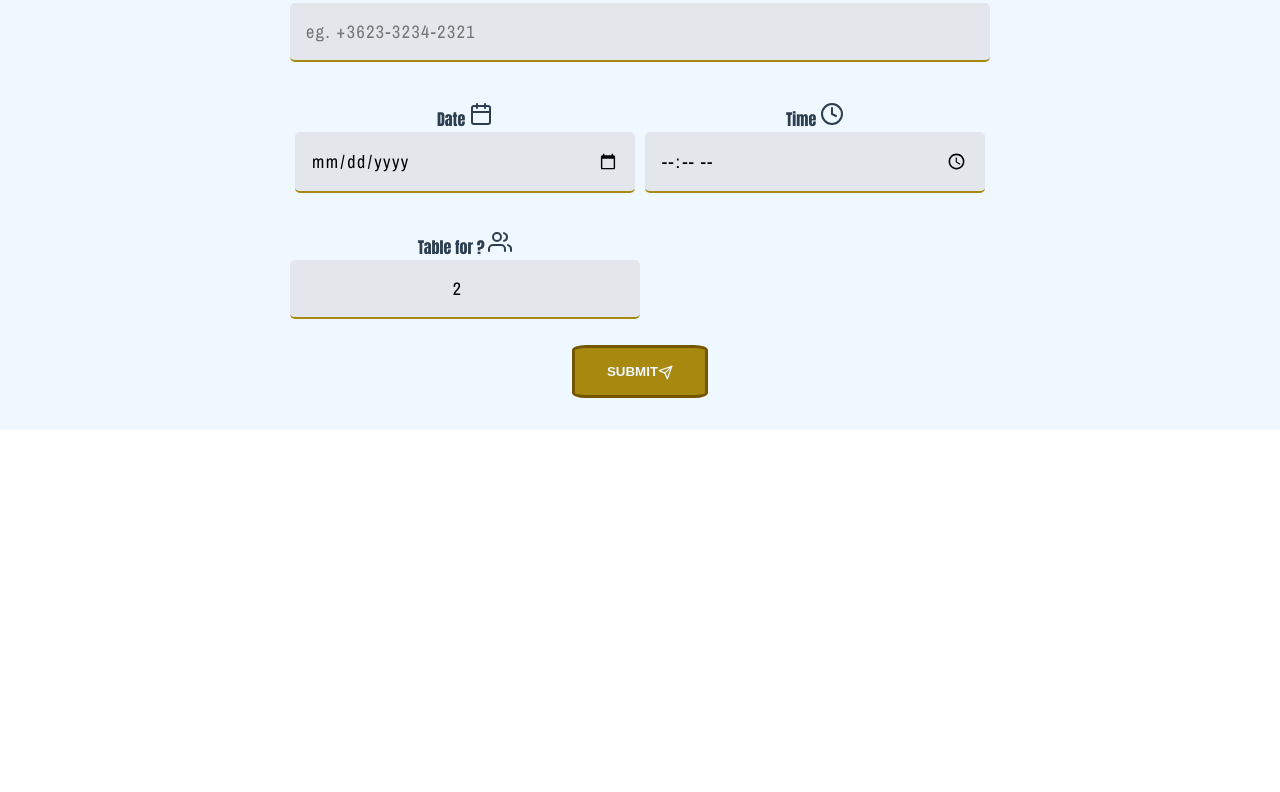
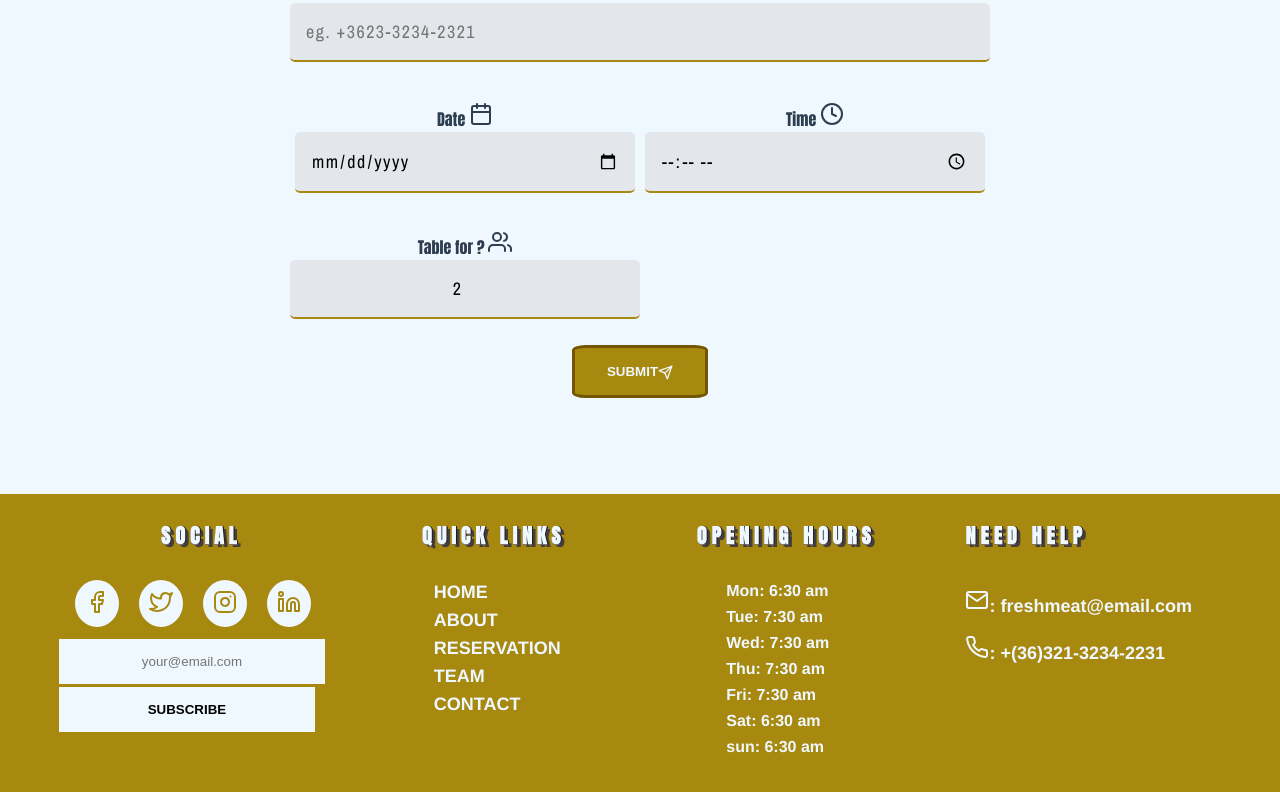
Before and after one commit to eevan7a9/freshmeat-restaurant-e7a9, a Vue app in the folder frontend-restaurant/: page /#/ in a window 1280 px wide. Shown: the part 7343-8135 px from the top of the page. Before the commit the page ends 7773 px from the top, so only its background shows below. Built offline with nearby package versions, Linux system fonts and the light colour scheme.

Commit message:
added gallery

```diff
--- a/frontend-restaurant/src/components/Footer.vue
+++ b/frontend-restaurant/src/components/Footer.vue
@@ -1,29 +1,185 @@
 <template>
   <div class="footer-wrapper">
     <div class="items">
-          <header>Title</header>
+      <header>social</header>
+      <SocialIcons />
+      <div class="subscribe-container">
+        <input type="text" placeholder="your@email.com" />
+        <button>subscribe</button>
+      </div>
     </div>
     <div class="items">
-          <header>Title</header>
+      <header>Quick Links</header>
+      <ul class="quick-links">
+        <li>home</li>
+        <li>about</li>
+        <li>reservation</li>
+        <li>team</li>
+        <li>contact</li>
+      </ul>
     </div>
     <div class="items">
-          <header>Title</header>
+      <header>Opening Hours</header>
+      <ul class="opening-hours">
+        <li>Mon: 6:30 am</li>
+        <li>Tue: 7:30 am</li>
+        <li>Wed: 7:30 am</li>
+        <li>Thu: 7:30 am</li>
+        <li>Fri: 7:30 am</li>
+        <li>Sat: 6:30 am</li>
+        <li>sun: 6:30 am</li>
+      </ul>
     </div>
-      <div class="items">
-          <header>Title</header>
+    <div class="items need-help">
+      <header>Need Help</header>
+      <p>
+        <svg
+          xmlns="http://www.w3.org/2000/svg"
+          width="24"
+          height="24"
+          viewBox="0 0 24 24"
+          fill="none"
+          stroke="currentColor"
+          stroke-width="2"
+          stroke-linecap="round"
+          stroke-linejoin="round"
+        >
+          <path d="M4 4h16c1.1 0 2 .9 2 2v12c0 1.1-.9 2-2 2H4c-1.1 0-2-.9-2-2V6c0-1.1.9-2 2-2z" />
+          <polyline points="22,6 12,13 2,6" />
+        </svg>
+        <span>: freshmeat@email.com</span>
+      </p>
+      <p>
+        <svg
+          xmlns="http://www.w3.org/2000/svg"
+          width="24"
+          height="24"
+          viewBox="0 0 24 24"
+          fill="none"
+          stroke="currentColor"
+          stroke-width="2"
+          stroke-linecap="round"
+          stroke-linejoin="round"
+        >
+          <path
+            d="M22 16.92v3a2 2 0 0 1-2.18 2 19.79 19.79 0 0 1-8.63-3.07 19.5 19.5 0 0 1-6-6 19.79 19.79 0 0 1-3.07-8.67A2 2 0 0 1 4.11 2h3a2 2 0 0 1 2 1.72 12.84 12.84 0 0 0 .7 2.81 2 2 0 0 1-.45 2.11L8.09 9.91a16 16 0 0 0 6 6l1.27-1.27a2 2 0 0 1 2.11-.45 12.84 12.84 0 0 0 2.81.7A2 2 0 0 1 22 16.92z"
+          />
+        </svg>
+        <span>: +(36)321-3234-2231</span>
+      </p>
     </div>
   </div>
 </template>
 
 <script>
+import SocialIcons from "@/components/contact/SocialIcons.vue";
 export default {
-
+  components: {
+    SocialIcons
   }
+};
 </script>
 
 <style lang="scss" scoped>
-.footer-wrapper{
+$mainColor: aliceblue;
+.footer-wrapper {
   display: grid;
   grid-template-columns: repeat(4, 1fr);
+  padding: 2rem 0;
+  color: $mainColor;
+  font-weight: bold;
+  .items {
+    margin-right: auto;
+    margin-left: auto;
+    header {
+      font-size: 20px;
+      font-weight: 900;
+      text-transform: uppercase;
+      font-family: "Anton", sans-serif;
+      text-shadow: 1px 0 #221d1d, 0 1px #827373, 3.5px 3px #443f3c,
+        1px 1px #201f1e;
+      letter-spacing: 5px;
+      margin-bottom: 2rem;
+    }
+    .subscribe-container {
+      width: 90%;
+      //   padding: 0 1rem;
+      input {
+        -moz-box-sizing: border-box;
+        width: 100%;
+        margin-top: 10px;
+        padding: 15px 5px;
+        border: 0;
+        background: aliceblue;
+        text-align: center;
+        // border-radius: 10px;
+      }
+      button {
+        width: 100%;
+        padding: 15px 10px;
+        border: 0;
+        background: aliceblue;
+        border-top: solid 3px #a8890f;
+        text-transform: uppercase;
+        font-weight: bold;
+        cursor: pointer;
+      }
+    }
+    .quick-links {
+      list-style: none;
+      width: 120px;
+      margin-right: auto;
+      margin-left: auto;
+      text-align: left;
+      li {
+        font-size: 18px;
+        padding: 5px 0;
+        text-transform: uppercase;
+        cursor: pointer;
+      }
+    }
+    &.need-help {
+      text-align: left;
+      p {
+        font-size: 18px;
+        padding: 10px 0;
+      }
+    }
+    .opening-hours {
+      list-style: none;
+      width: 120px;
+      text-align: left;
+      margin-right: auto;
+      margin-left: auto;
+      li {
+        padding: 5px 0;
+      }
+    }
+  }
+}
+@media (max-width: 800px) {
+  .footer-wrapper {
+    grid-template-columns: repeat(2, 1fr);
+    header {
+      margin-top: 1rem;
+    }
+  }
+}
+@media (max-width: 500px) {
+  .footer-wrapper {
+    grid-template-columns: 1fr;
+    header {
+      margin-top: 2rem;
+    }
+    .need-help {
+      p {
+        display: flex;
+        flex-direction: column;
+        svg {
+          display: none;
+        }
+      }
+    }
+  }
 }
 </style>
--- a/frontend-restaurant/src/views/Home.vue
+++ b/frontend-restaurant/src/views/Home.vue
@@ -35,6 +35,11 @@
     <section id="makeReservation">
       <MakeReservation />
     </section>
+    <section id="footer">
+      <div class="container">
+        <Footer />
+      </div>
+    </section>
   </div>
 </template>
 
@@ -48,6 +53,7 @@ import RestaurantCarousel from "@/components/RestaurantCarousel";
 import OurChefs from "@/components/OurChefs.vue";
 import Gallery from "@/components/Gallery.vue";
 import MakeReservation from "@/components/MakeReservation.vue";
+import Footer from "@/components/Footer.vue";
 export default {
   name: "home",
   components: {
@@ -58,7 +64,8 @@ export default {
     RestaurantCarousel,
     OurChefs,
     Gallery,
-    MakeReservation
+    MakeReservation,
+    Footer
   },
   methods: {
     scrollTo(selector) {
@@ -75,7 +82,8 @@ $mainColor: #a8890f;
   background: aliceblue;
   #schedule,
   #carousel,
-  #gallery {
+  #gallery,
+  #footer {
     background: $mainColor;
   }
   #carousel {
@@ -84,6 +92,9 @@ $mainColor: #a8890f;
   }
   #gallery {
     padding-top: 5rem;
+  }
+  #makeReservation {
+    padding-bottom: 4rem;
   }
   /*------------------*/
   /*  SKEW CLOCKWISE  */
```
Lines whose indentation alone changed are shown as unchanged.
